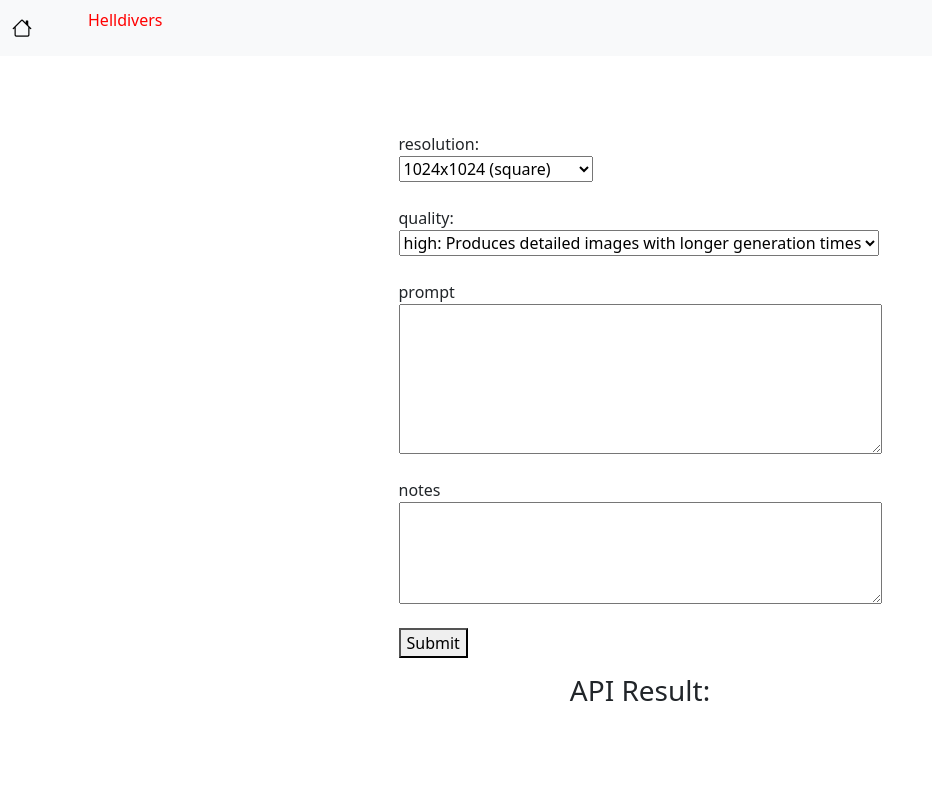
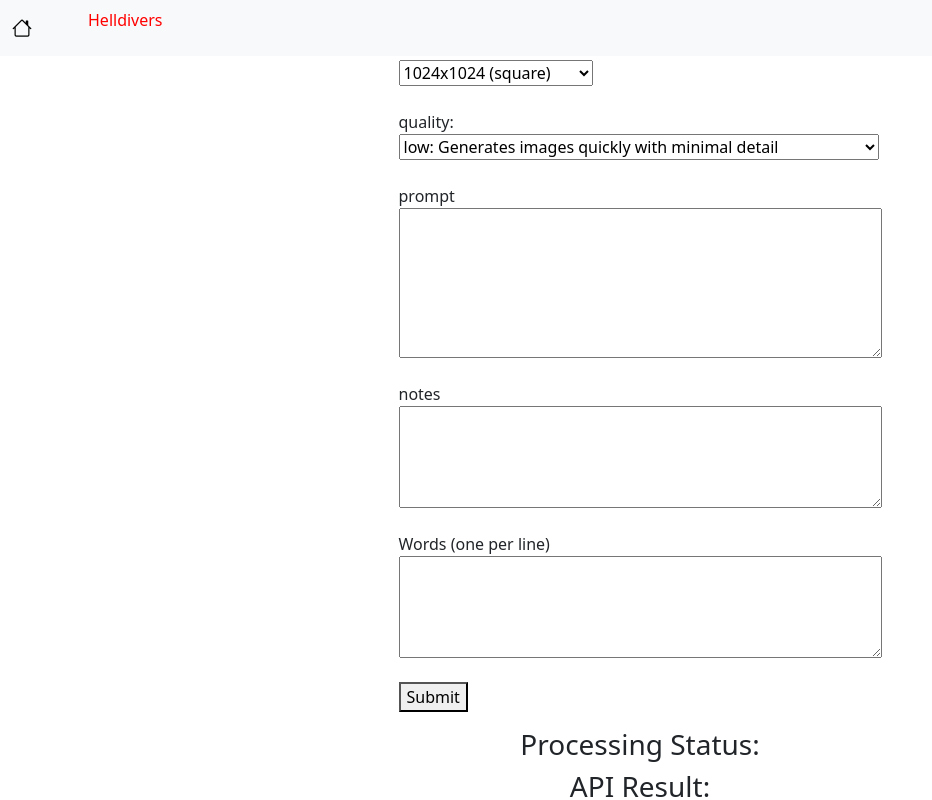
Before and after one commit to nemowang24/DataScienceIntegration, a Django app: template templates/pcomp/prompt_input.html in a window 1280 px wide. Shown: the whole page, without its empty margins (0-932 px from the left). Run offline with Django 5.2, Linux system fonts and the light colour scheme; the template is opened without the code that fills it, so the values that code supplies are empty.

Commit message:
word prompt_meta

```diff
--- a/api/models.py
+++ b/api/models.py
@@ -20,6 +20,9 @@ class Prompts(models.Model):
     processed = models.IntegerField(default=0)
     imgen_result = models.CharField(max_length=3000, default="")
     time_used = models.FloatField(default=0)
+    word = models.CharField(max_length=100, default="")
+    prompt_meta = models.CharField(max_length=3000, default="")
+    inqueue = models.BooleanField(default=False)
 
     def __str__(self):
         return str(self.id)
--- a/templates/pcomp/prompt_input.html
+++ b/templates/pcomp/prompt_input.html
@@ -7,22 +7,69 @@
             return (rawValue && rawValue.trim() !== '') ? rawValue : '(none)';
         }
 
-        function callAPI() {
+        async function callAPI() {
+            // Clear previous results
+            document.getElementById('apiResult').textContent = '';
+            const statusElement = document.getElementById('processingStatus');
+            statusElement.innerHTML = '';
+
             // Gather the input values
             const input1Raw = document.getElementById('input1').value;
             const input1Val = input1Raw && input1Raw.trim() !== '' ? input1Raw : '1024x1024';
             const input2Raw = document.getElementById('input2').value;
-            const input2Val = input2Raw && input2Raw.trim() !== '' ? input2Raw : 'high';
+            const input2Val = input2Raw && input2Raw.trim() !== '' ? input2Raw : 'low';
+            const promptText = document.getElementById('input3').value;
+            const wordsText = document.getElementById('words').value;
 
-            const data = {
-                input1: input1Val,
-                input2: input2Val,
-                input3: sanitizeValue(document.getElementById('input3').value),
-                input4: sanitizeValue(document.getElementById('input4').value),
-            };
+            // If words textarea is empty, just submit once with the original prompt
+            if (!wordsText || wordsText.trim() === '') {
+                statusElement.innerHTML = '<p>Processing original prompt...</p>';
 
+                const data = {
+                    input1: input1Val,
+                    input2: input2Val,
+                    input3: sanitizeValue(promptText),
+                    input4: sanitizeValue(document.getElementById('input4').value),
+                };
 
-            doImageGen(data)
+                await doImageGen(data);
+                statusElement.innerHTML = '<p>Processing complete!</p>';
+                return;
+            }
+
+            // Split words by newline and strip them
+            const words = wordsText.split('\n')
+                .map(word => word.trim())
+                .filter(word => word !== ''); // Remove empty lines
+
+            statusElement.innerHTML = `<p>Processing ${words.length} words...</p>`;
+
+            // For each word, replace {word} in the prompt and submit
+            for (let i = 0; i < words.length; i++) {
+                const word = words[i];
+
+                // Update status
+                statusElement.innerHTML = `
+                    <p>Processing word ${i+1} of ${words.length}: "${word}"</p>
+                    <progress value="${i+1}" max="${words.length}"></progress>
+                `;
+
+                const replacedPrompt = promptText.replace(/{word}/g, word);
+
+                const data = {
+                    input1: input1Val,
+                    input2: input2Val,
+                    input3: sanitizeValue(replacedPrompt),
+                    input4: sanitizeValue(document.getElementById('input4').value),
+                    // Include the word being processed
+                    word: word,
+                    prompt_meta: promptText,
+                };
+
+                await doImageGen(data);
+            }
+
+            statusElement.innerHTML = `<p>All ${words.length} words processed successfully!</p>`;
         }
 
         function getCsrfToken() {
@@ -31,9 +78,7 @@
 
         async function doImageGen(value) {
             try {
-
                 const csrfToken = getCsrfToken();
-
 
                 const response = await fetch('/api/prompt/', {
                     method: 'POST',
@@ -48,9 +93,19 @@
                 if (response.ok) {
                     const result = await response.json();
                     const resultElement = document.getElementById('apiResult');
-                    resultElement.textContent = JSON.stringify(result, null, 2);
 
-                    console.log(data.message);
+                    // Append to existing results instead of replacing
+                    const currentContent = resultElement.textContent || '';
+                    const newContent = currentContent
+                        ? currentContent + '\n\n' + JSON.stringify(result, null, 2)
+                        : JSON.stringify(result, null, 2);
+
+                    resultElement.textContent = newContent;
+
+                    // Scroll to the bottom of the results
+                    resultElement.scrollTop = resultElement.scrollHeight;
+
+                    console.log(result.message);
                 } else {
                     console.error('API request failed:', response.status);
                 }
@@ -73,9 +128,9 @@
 
         <label for="input2">quality:</label><br>
         <select id="input2" name="input2">
-            <option value="low" title="Generates images quickly with minimal detail">low: Generates images quickly with minimal detail</option>
+            <option value="low" title="Generates images quickly with minimal detail" selected>low: Generates images quickly with minimal detail</option>
             <option value="medium" title="Balances image quality and generation speed">medium: Balances image quality and generation speed</option>
-            <option value="high" title="Produces detailed images with longer generation times" selected>high: Produces detailed images with longer generation times</option>
+            <option value="high" title="Produces detailed images with longer generation times">high: Produces detailed images with longer generation times</option>
         </select><br><br>
 
         <label for="input3">prompt</label><br>
@@ -84,11 +139,17 @@
         <label for="input4">notes</label><br>
         <textarea id="input4" name="input4" rows="4" cols="50" style="width: 100%; max-width: 600px; resize: vertical;"></textarea><br><br>
 
+        <label for="words">Words (one per line)</label><br>
+        <textarea id="words" name="words" rows="4" cols="50" style="width: 100%; max-width: 600px; resize: vertical;"></textarea><br><br>
 
         <button type="submit">Submit</button>
     </form>
 
+    <!-- A container to display processing status -->
+    <h3>Processing Status:</h3>
+    <div id="processingStatus"></div>
+
     <!-- A container to display API response -->
     <h3>API Result:</h3>
-    <pre id="apiResult"></pre>
+    <pre id="apiResult" style="max-height: 400px; overflow-y: auto;"></pre>
 {% endblock myvideo %}
```
Also changed, not shown: api/tasks.py (+7 -1 lines), api/migrations/0003_prompts.py (added), api/migrations/0004_alter_prompts_prompt_meta.py (added), api/migrations/0005_prompts_inqueue_alter_prompts_prompt_meta.py (added).
